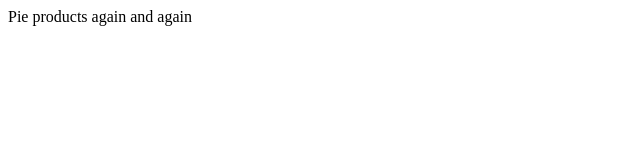
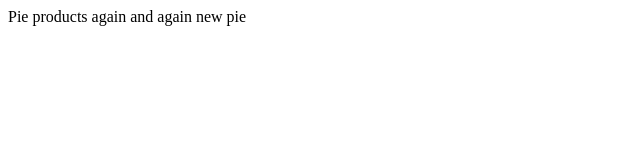
Before and after one commit to cclausse/com.pie.demo, a plain HTML site: page WebContent/index.html in a window 1280 px wide. Shown: the full height of the page, 0-640 px from the left. Drawn offline with Linux system fonts and the light colour scheme.

Commit message:
index completed
done version 1.0

```diff
--- a/WebContent/index.html
+++ b/WebContent/index.html
@@ -6,5 +6,7 @@
 </head>
 <body>
  Pie products again and again
+
+ new pie
 </body>
 </html>
```
